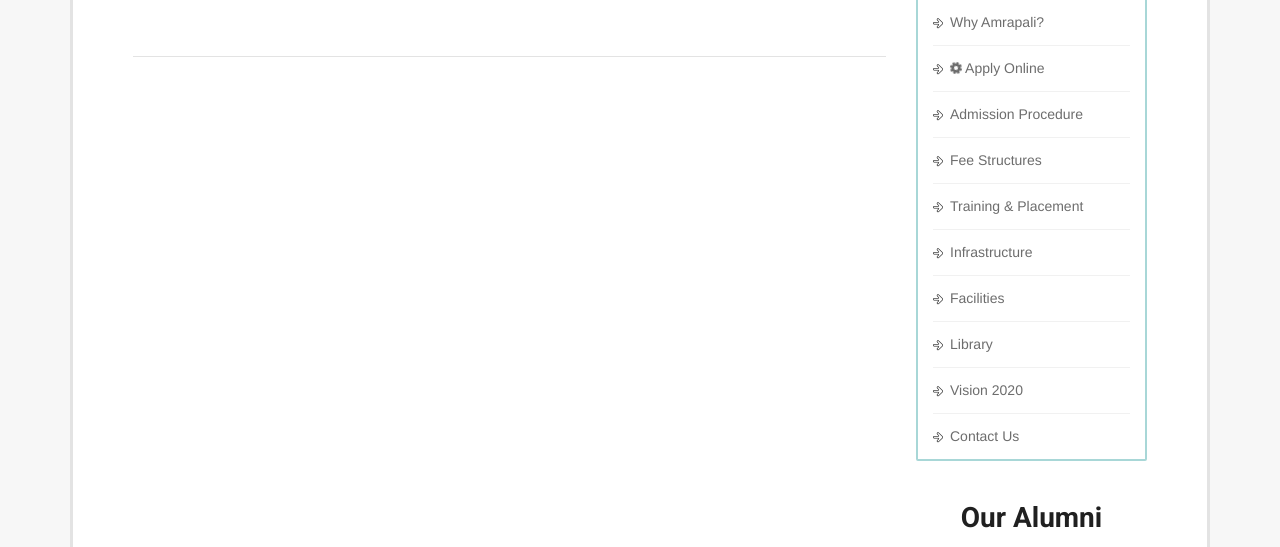
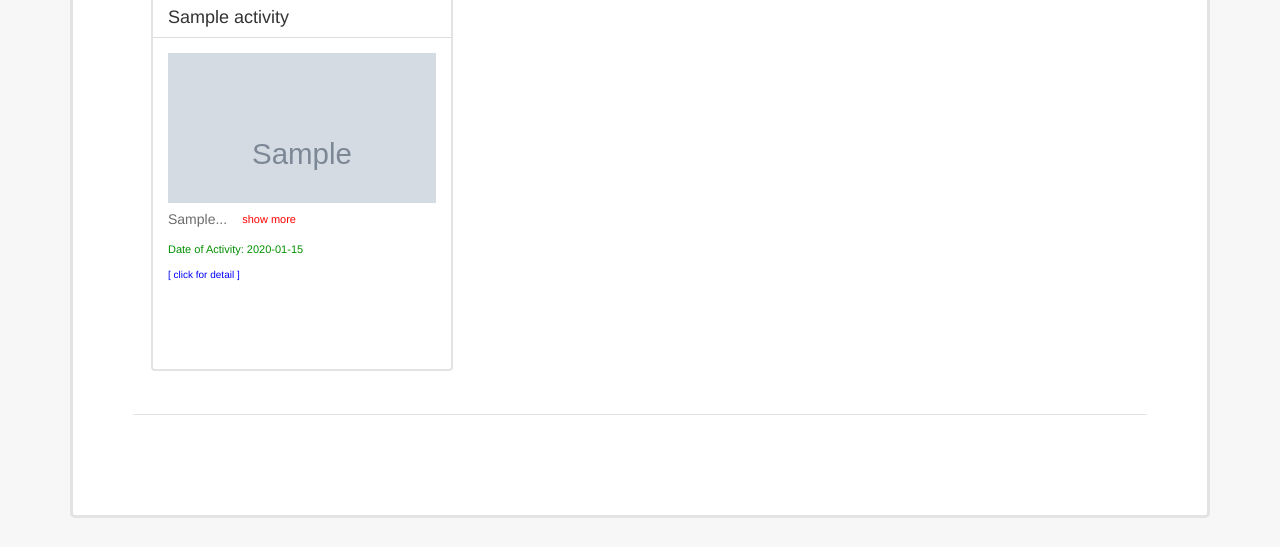
Before and after one commit to navtewari/ai_new, a CodeIgniter app: page /ai_new/index.php/agi/activities in a window 1280 px wide. Shown: the part 351-898 px from the top of the page. Run offline with CodeIgniter, Linux system fonts and the light colour scheme; data comes from the database, SQL or seed files in the repository; tables that the repository leaves empty hold one stand-in row (values such as "Sample post"); grey boxes marked "Sample" are stand-in pictures; data that the repository does not hold is empty.

Commit message:
updates
updates

```diff
--- a/application/controllers/Agi.php
+++ b/application/controllers/Agi.php
@@ -243,9 +243,10 @@ class Agi extends CI_Controller {
         $data_['menu_active'] = 6;
         $data_['menu_all'] = $this->my_menu->site_menu();
         $data_['alumni'] = $this->ouralumni();
-        $data['activity_'] = $this->wm->get_activities();
-        if (count($data['activity_']) == 0)
-            redirect('/');
+        $data_['activity_'] = $this->wm->get_activities();
+        if (count($data_['activity_']) == 0){
+            //redirect('/');
+        }
         $data_['title'] = "Activities";
 
         $this->load->view('templates/header');
@@ -276,6 +277,36 @@ class Agi extends CI_Controller {
         $this->load->view('contact/contact', $data_);
         $this->load->view('templates/footer');
     }
+    function Contact_Enquiry_email() {
+        //-------------
+        $this->email->set_mailtype("html");
+
+        $msg_ = "<h2 style='color: #000090'>Enquiry:</h2> <br /><span style='font-size: 13px; color: #121212'>";
+        $msg_ = $msg_ . "<b><u>".$this->input->post('txtSubject') . "</u></b><br />";
+        $msg_ = $msg_ . $this->input->post('txtWriteHere') . "<br /><br />";
+        $msg_ = $msg_ . "------------------------ <br />";
+        $msg_ = $msg_ . $this->input->post('txtEnqName') . "<br />";
+        $msg_ = $msg_ . $this->input->post('txtEnqEmail') . "<br /></span>";
+
+        $from_ = "enquiry@amrapali.ac.in";
+        $name_ = $this->input->post('txt_fstName') . ' ' . $this->input->post('txt_lstName');
+
+        $this->email->from($from_, $name_);
+        $this->email->to('enquiry@amrapali.ac.in');
+        $this->email->bcc('coo@amrapali.ac.in, shail70@gmail.com');
+        //$this->email->bcc('nitin.d12@gmail.com');
+
+        $this->email->subject('Enquiry from Website Contact Page: ' . $this->input->post('txtSubject'));
+        $this->email->message($msg_);
+
+        if ($this->email->send()) {
+            $ret_data = "Thanks for your query. We will get back soon...";
+        } else {
+            $ret_data = "X: Server Error !! Try Again...";
+        }
+        //-------------
+        echo $ret_data;
+    }
     // -----end of contact
 
 // Common Methods
--- a/application/models/Web_model.php
+++ b/application/models/Web_model.php
@@ -205,7 +205,6 @@ class Web_model extends CI_Model {
         $this->db->order_by('ID', 'desc');
         $this->db->where('STATUS_', 1);
         $query = $this->db->get('activities');
-
         return $query->result();
     }
 
--- a/application/views/gallery/activities.php
+++ b/application/views/gallery/activities.php
@@ -41,7 +41,7 @@
                             <div class="content-wrapper">
                                 <div class="inner-content">
                                     <div class="row">
-                                        <div class="col-xs-12 col-md-9 col-sm-8">
+                                        <div class="col-xs-12 col-md-12 col-sm-12">
                                             <article class="blog-post-wrapper single-article">
                                                 <header class="entry-header">
                                                     <?php $this->load->view('templates/ticker-news');?>
@@ -49,17 +49,11 @@
 
                                                 <div class="entry-content">
                                                     <!-- Activity Panels -->
-                                                        <div class="container-fluid">
-                                                            <div class="col-md-12 detail" style="border:#ff0000 dotted 0px">
-                                                                <!---->
-                                                                <h1></h1>
-                                                                <div style="padding:0px; clear:both"></div>
-                                                                <div class="gallery" style="border:#ff0000 dotted 0px; overflow:hidden">
                                                             <div class="panel-group" id="accordion">
                                                                 <?php $loop1 = 1; ?>
                                                                 <?php foreach ($activity_ as $item) { ?>
-                                                                        <div class="col-md-3 detail" style="padding: 8px">
-                                                                        <div class="col-md-12 detail">
+                                                                    <div class="col-md-4" style="padding: 3px; border: #ff00ff solid 0px">
+                                                                    <div class="col-md-12">
                                                                         <div class="panel panel-default">
                                                                             <div class="panel-heading">
                                                                                 <h4 class="panel-title">
@@ -105,22 +99,17 @@
                                                                 <?php $loop1 += 1; ?>
                                                                 <?php } ?>
                                                             </div>
-                                                                </div>
-                                                                <!--script src="<?php echo base_url('_assets_/js/lightbox-plus-jquery.min.js'); ?>"></script-->
-                                                            </div>
-
                                                             <div class="clearfix"> &nbsp;</div>
-                                                        </div>
                                                     <!-- End of Activity Panels -->
 
                                                 </div><!-- /.entry-content -->
                                             </article>
                                         </div><!-- /.col-md-9 -->
 
-                                        <div class="col-xs-12 col-md-3 col-sm-4" align="center">
-                                            <?php $this->load->view('templates/quick-links');?>
-                                            <?php $this->load->view('templates/alumni-img-scroll');?>
-                                        </div><!-- /.col-md-3 -->
+                                        <!--div class="col-xs-12 col-md-3 col-sm-4" align="center">
+                                            <?php //$this->load->view('templates/quick-links');?>
+                                            <?php //$this->load->view('templates/alumni-img-scroll');?>
+                                        </div--><!-- /.col-md-3 -->
                                     </div><!-- /.row -->
                                 </div><!-- /.inner-content -->
                             </div><!-- /.content-wrapper -->
--- a/application/views/templates/footer.php
+++ b/application/views/templates/footer.php
@@ -166,6 +166,7 @@
 <script src="<?php echo base_url('assets/js/jquery.shuffle.min.js'); ?>?ver=1.0"></script>
 <!-- Custom Script -->
 <script src="<?php echo base_url('assets/js/scripts.js'); ?>?ver=1.0"></script>
+<script src="<?php echo base_url('assets/js/main.js'); ?>?ver=1.0"></script>
 
 <?php $this->load->view('templates/analyticstracking');?>
 </body>
--- a/application/views/templates/header.php
+++ b/application/views/templates/header.php
@@ -14,6 +14,10 @@
         <meta name="copyright" content="AMRAPALI GROUP OF INSTITUTES, HALDWANI">
 
         <title>Amrapali Group of Institutes</title>
+        <script type="text/javascript">
+            site_url_ = "<?php echo site_url(); ?>";
+            base_path = "<?php echo base_url(); ?>";
+        </script>
         <!-- Bootstrap Core CSS -->
         <link href="<?php echo base_url('assets/css/bootstrap.min.css'); ?>?ver=1.0" rel="stylesheet">
         <!-- Web Fonts -->
--- /dev/null
+++ b/assets/js/main.js
@@ -0,0 +1,34 @@
+$(function(){
+	$('#frmEnquiry').submit(function () {
+        if ($('#txtEnqName').val() == '') {
+            $('#cntct_msg_').text('Your Name Please...');
+        } else if ($('#txtEnqEmail').val() == '') {
+            $('#cntct_msg_').text('Your Email Please...');
+        } else if ($('#txtSubject').val() == '') {
+            $('#cntct_msg_').text('Subject Please...');
+        } else if ($('#txtWriteHere').val() == '') {
+            $('#cntct_msg_').text('Please describe the subject...');
+        } else {
+            form_data = $('#frmEnquiry').serialize();
+            url_ = site_url_ + '/Agi/Contact_Enquiry_email';
+            $('#cntct_msg_').html('<img src="' + base_path + 'assets/img/loading.gif" style="width: 20px" /> Loading...');
+            $.ajax({
+                url: url_,
+                type: 'POST',
+                data: form_data,
+                success: function (msg) {
+                    $('#cntct_msg_').html(msg);
+
+                    $('#txtEnqName').val('');
+                    $('#txtEnqEmail').val('');
+                    $('#txtSubject').val('');
+                    $('#txtWriteHere').val('');
+                },
+                error: function(xhr, status, error){
+                    $('#cntct_msg_').html(xhr.responseText);
+                }
+            });
+        }
+        return false;
+    });
+});
```
Also changed, not shown: assets/img/loading.gif (added). Lines whose indentation alone changed are shown as unchanged.
